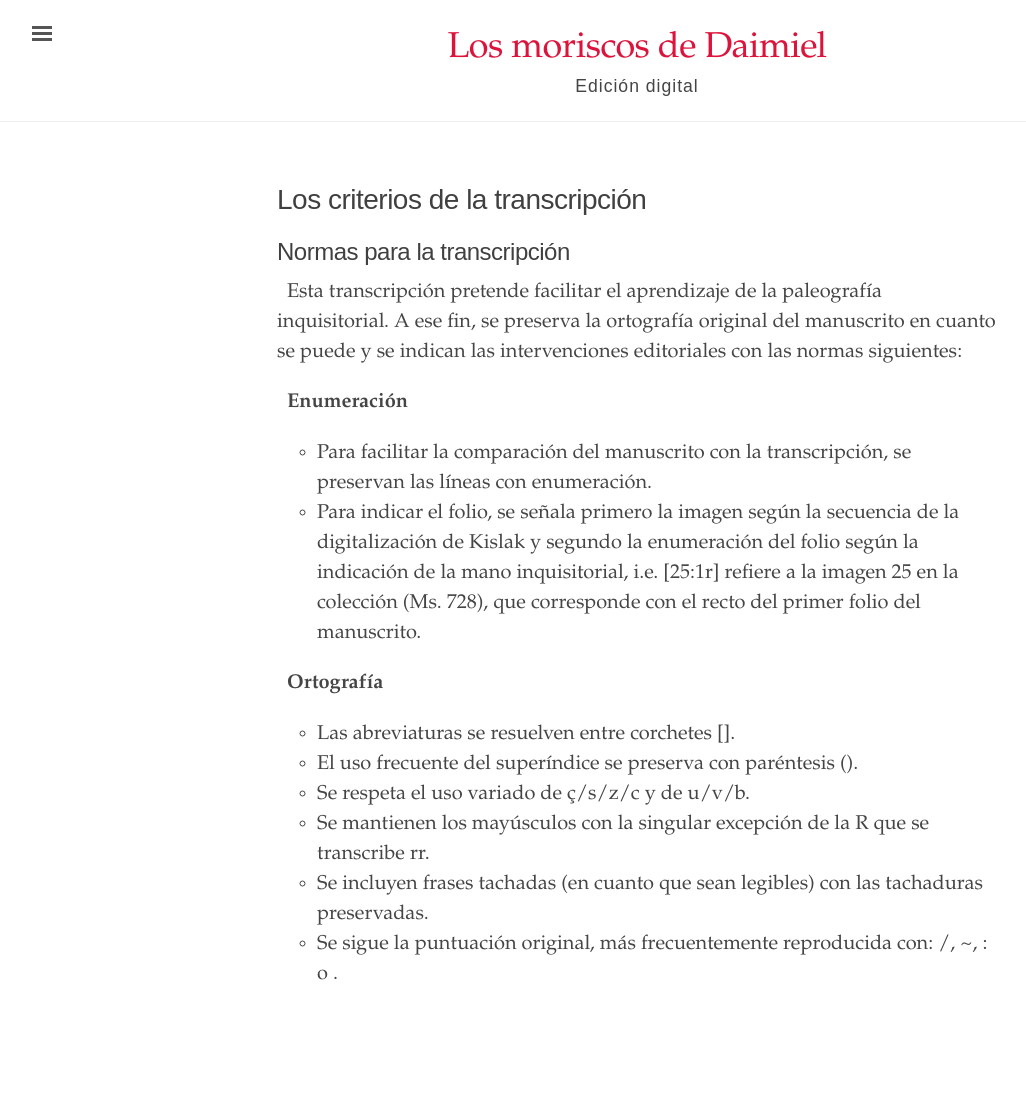
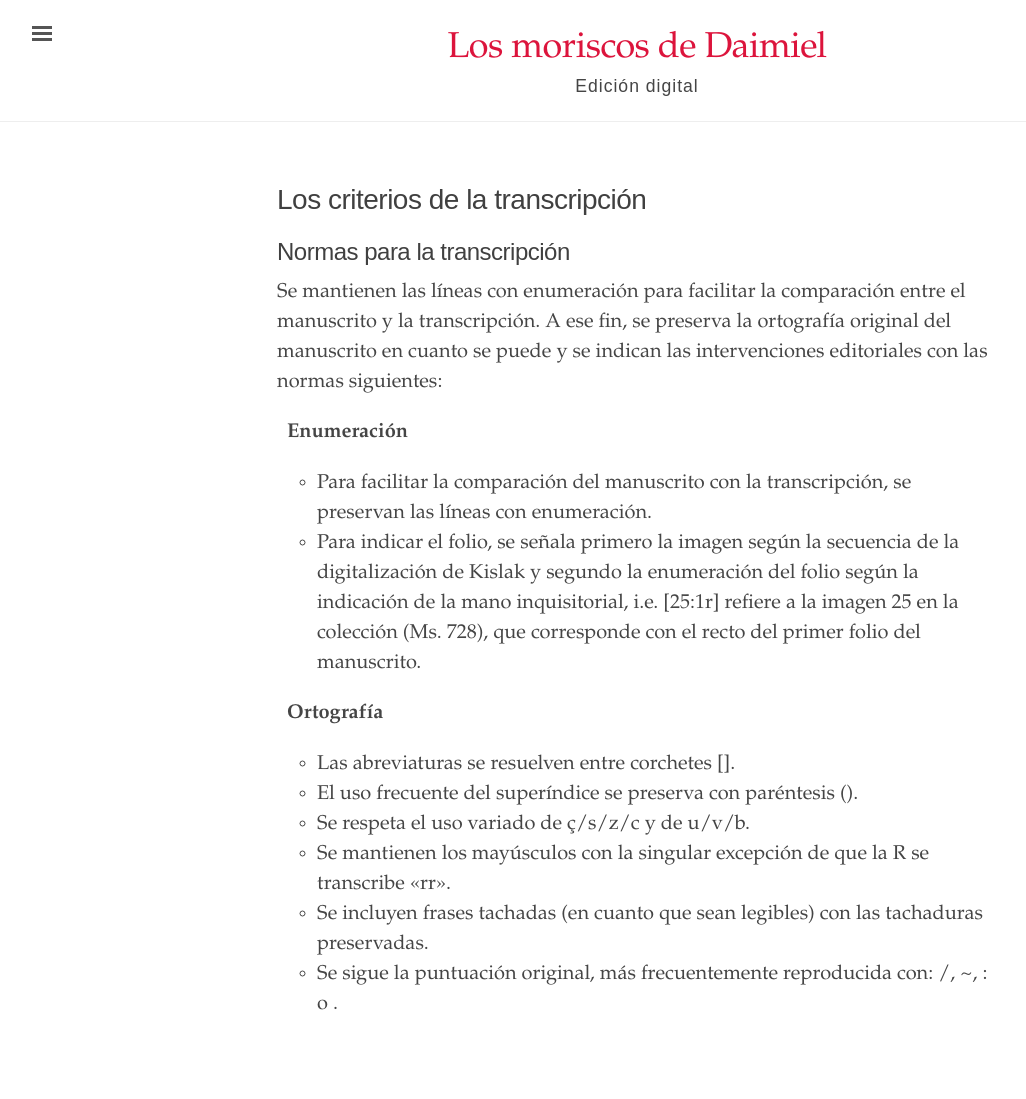
Before and after one commit to digbmc/moriscos-daimel, a Jekyll site: the page built from criterios-transcripcion.md, in a window 1280 px wide. Shown: the whole page, without its empty margins (3-1029 px from the left). Built offline with Jekyll 4.4.1, drawn with Linux system fonts in a browser that asks for light colours; before the commit the page ends 1069 px from its top, so only the background shows below that.

Commit message:
Update criterios-transcripcion.md

```diff
--- a/criterios-transcripcion.md
+++ b/criterios-transcripcion.md
@@ -5,7 +5,7 @@
 ---
 ## Normas para la transcripción
 
-&nbsp; Esta transcripción pretende facilitar el aprendizaje de la paleografía inquisitorial. A ese fin, se preserva la ortografía original del manuscrito en cuanto se puede y se indican las intervenciones editoriales con las normas siguientes:
+Se mantienen las líneas con enumeración para facilitar la comparación entre el manuscrito y la transcripción. A ese fin, se preserva la ortografía original del manuscrito en cuanto se puede y se indican las intervenciones editoriales con las normas siguientes:
 
 &nbsp; **Enumeración**
 
@@ -17,6 +17,6 @@
 - Las abreviaturas se resuelven entre corchetes [].
 - El uso frecuente del superíndice se preserva con paréntesis ().
 - Se respeta el uso variado de ç/s/z/c y de u/v/b.
-- Se mantienen los mayúsculos con la singular excepción de la R que se transcribe rr.
+- Se mantienen los mayúsculos con la singular excepción de que la R se transcribe «rr».
 - Se incluyen frases tachadas (en cuanto que sean legibles) con las tachaduras preservadas.
 - Se sigue la puntuación original, más frecuentemente reproducida con: /, ~, : o .
```
